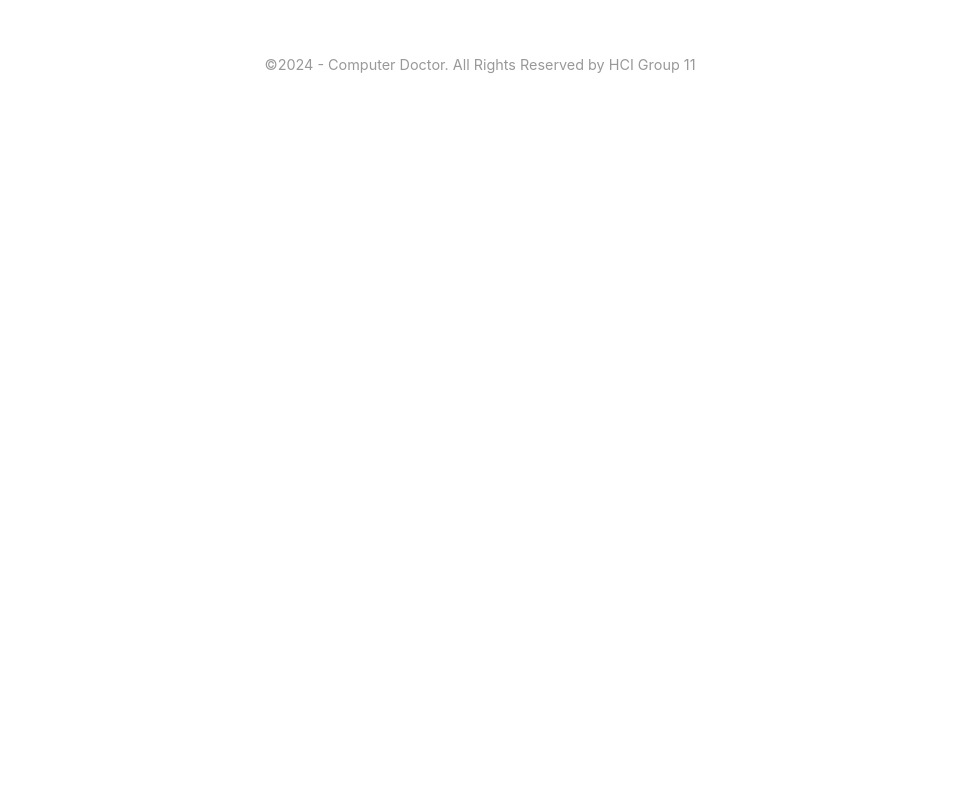
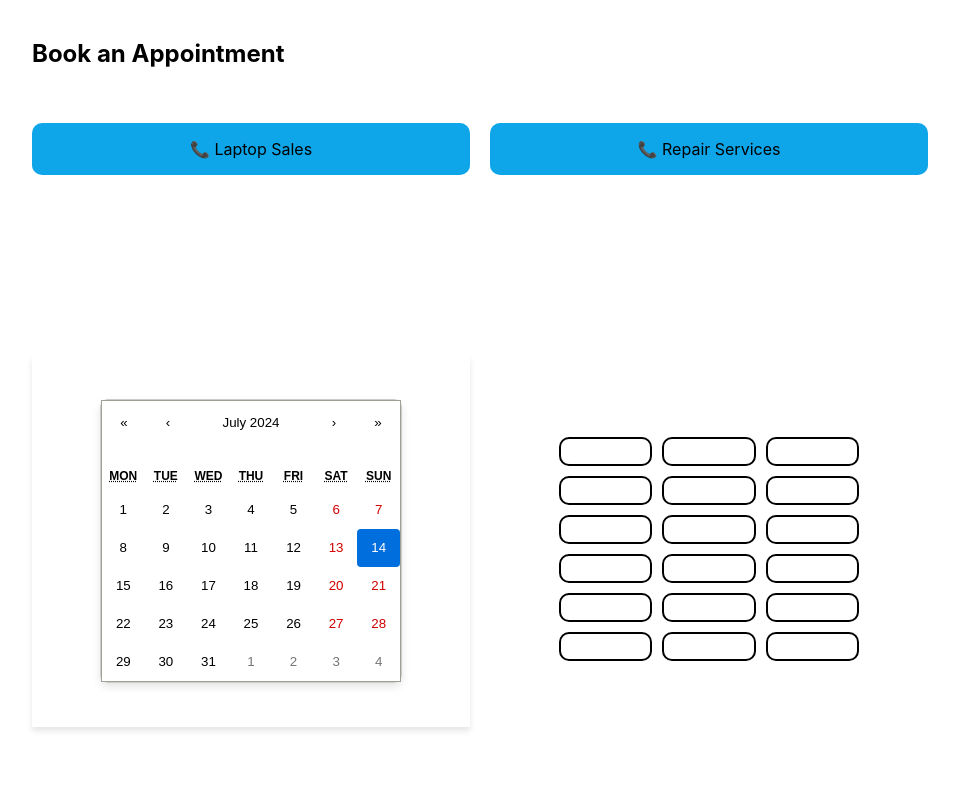
Before and after one commit to rdjirackor/Gadget-Servicing-Appointment-Booker, a React (Create React App) app in the folder gadget-servicing-appointment-booker/: page /appointment in a window 1280 px wide. Shown: the part 340-1140 px from the top of the page, without its empty margins (160-1119 px from the left). Before the commit the page ends 800 px from the top, so only its background shows below. Built offline with nearby package versions, Linux system fonts and the light colour scheme.

Commit message:
appointment not done

```diff
--- a/gadget-servicing-appointment-booker/package.json
+++ b/gadget-servicing-appointment-booker/package.json
@@ -10,7 +10,10 @@
     "@testing-library/jest-dom": "^5.17.0",
     "@testing-library/react": "^13.4.0",
     "@testing-library/user-event": "^13.5.0",
+    "date-fns": "^3.6.0",
+    "dayjs": "^1.11.12",
     "react": "^18.3.1",
+    "react-calendar": "^5.0.0",
     "react-dom": "^18.3.1",
     "react-router-dom": "^5.3.4",
     "react-scripts": "5.0.1",
--- /dev/null
+++ b/gadget-servicing-appointment-booker/src/components/Calendar.jsx
@@ -0,0 +1,47 @@
+import '../styles/Calendar.css';
+import Calendar from 'react-calendar';
+import 'react-calendar/dist/Calendar.css';
+
+import React, { useState } from 'react';
+
+const ReactCalendar = () => {
+    const [date, setDate] = useState(new Date());
+    const onChange = date => {
+        setDate(date);
+    };
+
+    return (
+        <div className="container">
+            <div className="calendar">
+                <Calendar onChange={onChange} value={date}
+                //  className="react-calendar"
+                 />
+            </div>
+            {/* <div className="big-square">
+                <div className="small-rectangle"></div>
+                <div className="small-rectangle"></div>
+                <div className="small-rectangle"></div>
+                <div className="small-rectangle"></div>
+                <div className="small-rectangle"></div>
+                <div className="small-rectangle"></div>
+                <div className="small-rectangle"></div>
+                <div className="small-rectangle"></div>
+                <div className="small-rectangle"></div>
+                <div className="small-rectangle"></div>
+                <div className="small-rectangle"></div>
+                <div className="small-rectangle"></div>
+                <div className="small-rectangle"></div>
+                <div className="small-rectangle"></div>
+                <div className="small-rectangle"></div>
+                <div className="small-rectangle"></div>
+                <div className="small-rectangle"></div>
+                <div className="small-rectangle"></div>
+            </div> */}
+        </div>
+
+    );
+};
+
+// render(<ReactCalendar/>, document.querySelector('#root'));
+
+export default ReactCalendar;
--- /dev/null
+++ b/gadget-servicing-appointment-booker/src/components/Time.jsx
@@ -0,0 +1,31 @@
+import { useState, useEffect } from "react";
+
+const Time = () => {
+
+
+    return (
+        <div className="big-square">
+            <div className="small-rectangle">
+            </div>
+            <div className="small-rectangle"></div>
+            <div className="small-rectangle"></div>
+            <div className="small-rectangle"></div>
+            <div className="small-rectangle"></div>
+            <div className="small-rectangle"></div>
+            <div className="small-rectangle"></div>
+            <div className="small-rectangle"></div>
+            <div className="small-rectangle"></div>
+            <div className="small-rectangle"></div>
+            <div className="small-rectangle"></div>
+            <div className="small-rectangle"></div>
+            <div className="small-rectangle"></div>
+            <div className="small-rectangle"></div>
+            <div className="small-rectangle"></div>
+            <div className="small-rectangle"></div>
+            <div className="small-rectangle"></div>
+            <div className="small-rectangle"></div>
+        </div>
+    );
+};
+
+export default Time;
--- a/gadget-servicing-appointment-booker/src/pages/Appointment.jsx
+++ b/gadget-servicing-appointment-booker/src/pages/Appointment.jsx
@@ -1,7 +1,36 @@
+import ReactCalendar from '../components/Calendar';
+import Time from '../components/Time';
+import '../styles/Appointment.css';
+
 const Appointment = () => {
     return (
         <div className="appointment">
-            a
+            <div className="appointment-text">
+                <h1>Appointment</h1>
+                <p>Home {">"} Appointment</p>
+            </div>
+            <div className="subtitle">
+            <h2>Book an Appointment</h2>
+            </div>
+            <div className="appointment-container">
+                <div className="rectangle bg">
+                    <div className="rec">
+                        <p>📞 Laptop Sales</p>
+                    </div>
+                </div>
+                <div className="rectangle bg">
+                    <div className="rec">
+                        <p>📞 Repair Services</p>
+                    </div>
+                </div>
+                <div className="rectangle">
+                    <ReactCalendar/>
+                </div>
+                <div className="rectangle">
+                    <Time/>
+                </div>
+            </div>
+
         </div>
     );
 }
--- /dev/null
+++ b/gadget-servicing-appointment-booker/src/styles/Appointment.css
@@ -0,0 +1,39 @@
+.appointment{
+    margin:0 15% 0 15%;
+
+}
+
+.appointment-text {
+    padding: 100px;
+    text-align: center;
+}
+
+.appointment-container {
+    display: grid;
+    grid-template-columns: repeat(2, 1fr);
+    gap: 0 20px;
+    justify-content: center;
+    align-items: center;
+    min-height: 100vh;
+    /* padding: 20px; */
+    margin-top: -80px;
+}
+
+.rectangle {
+    width: auto;
+    height: auto;
+    display: flex;
+    justify-content: center;
+    align-items: center;
+    /* border: 2px solid #000; */
+    border-radius: 10px;
+    /* margin-left: 200px; */
+}
+
+.subtitle {
+    margin:-1% 0 5% 0;
+}
+
+.bg {
+    background-color: #0EA5E9;
+}
--- /dev/null
+++ b/gadget-servicing-appointment-booker/src/styles/Calendar.css
@@ -0,0 +1,69 @@
+
+
+.container {
+    display: flex;
+    justify-content: center;
+    align-items: center;
+    flex-direction: row;
+    min-height: auto;
+    width: 100%;
+    /* background-color: red; */
+}
+
+
+/* ReactCalendar.css */
+
+.calendar {
+    margin-bottom: 20px;
+    float: inline-end;
+    margin: 20px;
+    border: 1px solid #ccc;
+    border-radius: 8px;
+    box-shadow: 0 4px 8px rgba(0, 0, 0, 0.1);
+    max-width: 300px;
+}
+
+.react-calendar {
+    width: 100%;
+    border: none;
+}
+
+.react-calendar__tile {
+    padding: 10px;
+    background-color: #f9f9f9;
+    border-radius: 4px;
+    transition: background-color 0.3s;
+}
+
+.react-calendar__tile--active {
+    background-color: #007bff;
+    color: white;
+}
+
+.react-calendar__tile:hover {
+    background-color: #e0e0e0;
+}
+
+.big-square {
+    width: 300px;
+    height: auto;
+    display: grid;
+    grid-template-columns: repeat(3, 1fr);
+    grid-template-rows: repeat(2, 1fr);
+    gap: 10px;
+    background-color: rgb(255, 255, 255);
+    padding: 10px;
+    border-radius: 8px;
+    /* margin: 0 130px; */
+
+}
+
+.small-rectangle {
+    background-color: white;
+    border: 2px solid black;
+    height: 25px;
+    display: flex;
+    justify-content: center;
+    align-items: center;
+    border-radius: 10px;
+}
```
Also changed, not shown: 1 other file (tests, documents, lock files or other folders).
